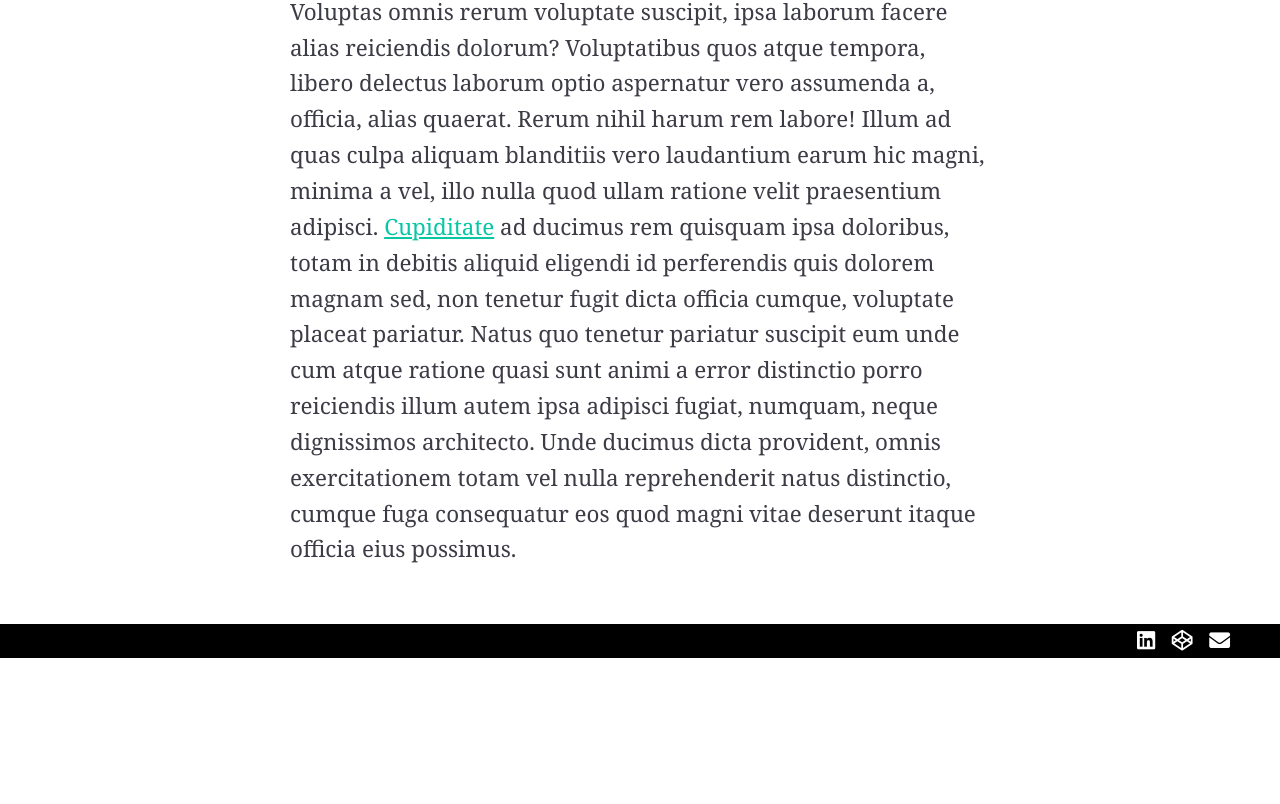
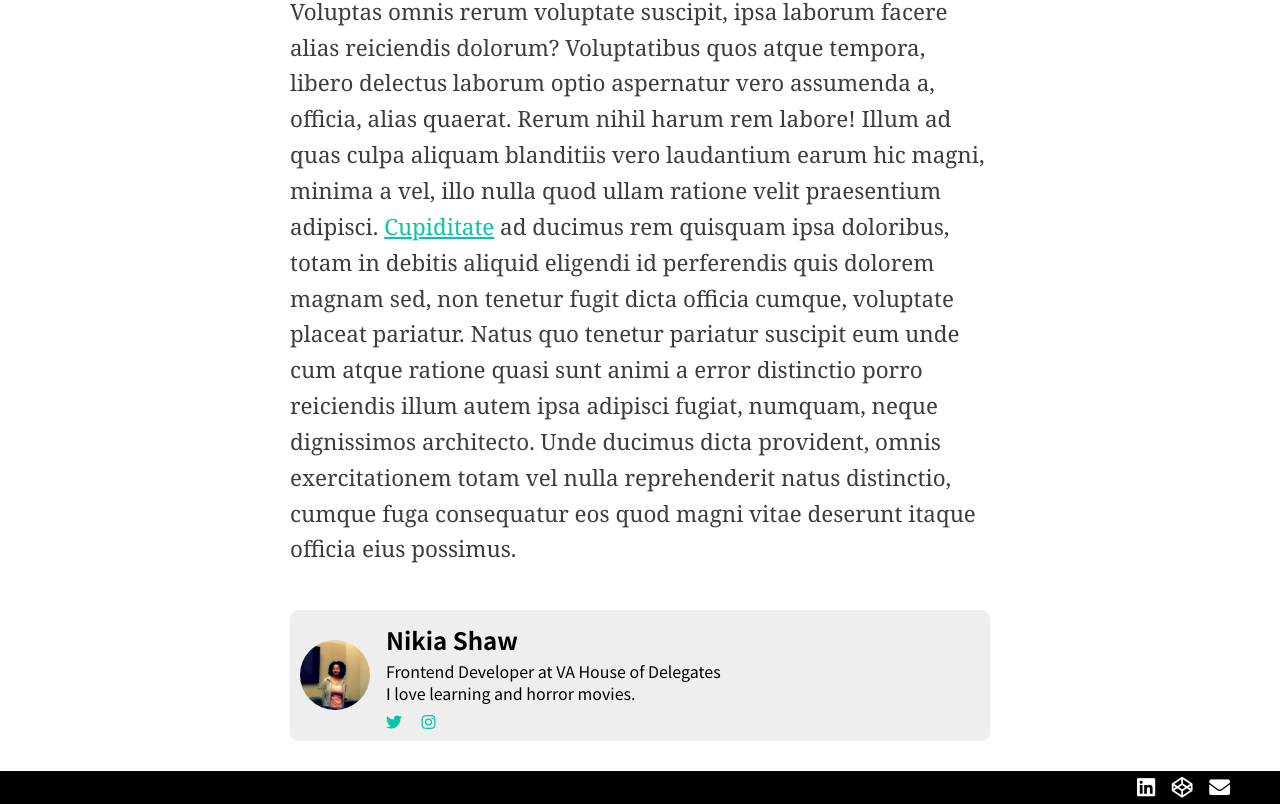
Before and after one commit to She-Codes/udacity-personal-blog, a plain HTML site: page pages/post.html in a window 1280 px wide. Shown: the part 1295-2099 px from the top of the page. Before the commit the page ends 1953 px from the top, so only its background shows below. Drawn offline with Linux system fonts and the light colour scheme.

Commit message:
directory for post page; added author card with figcaption

```diff
--- a/post.html
+++ b/pages/post.html
@@ -4,17 +4,17 @@
 <head>
   <meta charset="UTF-8" />
   <meta name="viewport" content="width=device-width, initial-scale=1.0" />
-  <link rel="stylesheet" href="assets/fontawesome/css/all.min.css" />
+  <link rel="stylesheet" href="../assets/fontawesome/css/all.min.css" />
   <link
     href="https://fonts.googleapis.com/css?family=Noto+Sans+HK:400,500,700,900|Noto+Serif:400,400i,700,700i&display=swap"
     rel="stylesheet" />
-  <link rel="stylesheet" href="styles/main.css" />
+  <link rel="stylesheet" href="../styles/main.css" />
   <title>Nikia Codes</title>
 </head>
 
 <body class="post-page">
   <header class="post-header">
-    <a href="index.html" class="brand">
+    <a href="/index.html" class="brand">
       <span class="brand__alt"><i class="fas fa-angle-left"></i></span>Nikia<span
         class="brand__alt brand__end-bracket"><i class="fas fa-angle-right"></i></span><span
         class="brand__alt">Codes</span><span class="brand__alt brand__start-bracket"><i class="fas fa-angle-left"></i>
@@ -79,6 +79,22 @@
         quod magni vitae deserunt itaque officia eius possimus.
       </p>
     </div>
+    <figure class="author-card">
+      <img src="../assets/images/me1.jpeg" alt="Avatar" class="author-card__image">
+      <figcaption>
+        <h4 class="author-card__name">Nikia Shaw</h4>
+        <p class="author-card__title">Frontend Developer at VA House of Delegates</p>
+        <p class="author-card__bio">I love learning and horror movies.</p>
+        <p class="author-card__social">
+          <a href="">
+            <i class="fab fa-twitter"></i>
+          </a>
+          <a href="">
+            <i class="fab fa-instagram"></i>
+          </a>
+        </p>
+      </figcaption>
+    </figure>
   </main>
   <footer class="post-footer">
     <a href=""><i class="fab fa-linkedin"></i></a>
--- a/styles/post-pages.css
+++ b/styles/post-pages.css
@@ -81,3 +81,45 @@ body.post-page {
   font-style: italic;
   font-size: 1.5rem;
 }
+
+.author-card {
+  display: flex;
+  margin: 1rem 0 0;
+  background: #eee;
+  border-radius: 8px;
+  padding: 10px;
+  align-items: center;
+}
+
+.author-card__image {
+  display: block;
+  border-radius: 50%;
+  width: 70px;
+  height: 70px;
+}
+
+.author-card figcaption {
+  padding-left: 1em;
+  font-family: "Noto Sans HK", sans-serif;
+}
+
+.author-card__name {
+  font-weight: 700;
+  font-size: 1.5rem;
+  line-height: 1.7;
+}
+
+.author-card__title,
+.author-card__bio {
+  font-weight: 500;
+  line-height: 1.35;
+}
+
+.author-card__social {
+  padding-top: 0.5em;
+}
+
+.author-card__social a {
+  color: var(--primary);
+  padding-right: 1rem;
+}
```
Also changed, not shown: index.html (+5 -5 lines), assets/images/me1.jpeg (added).
